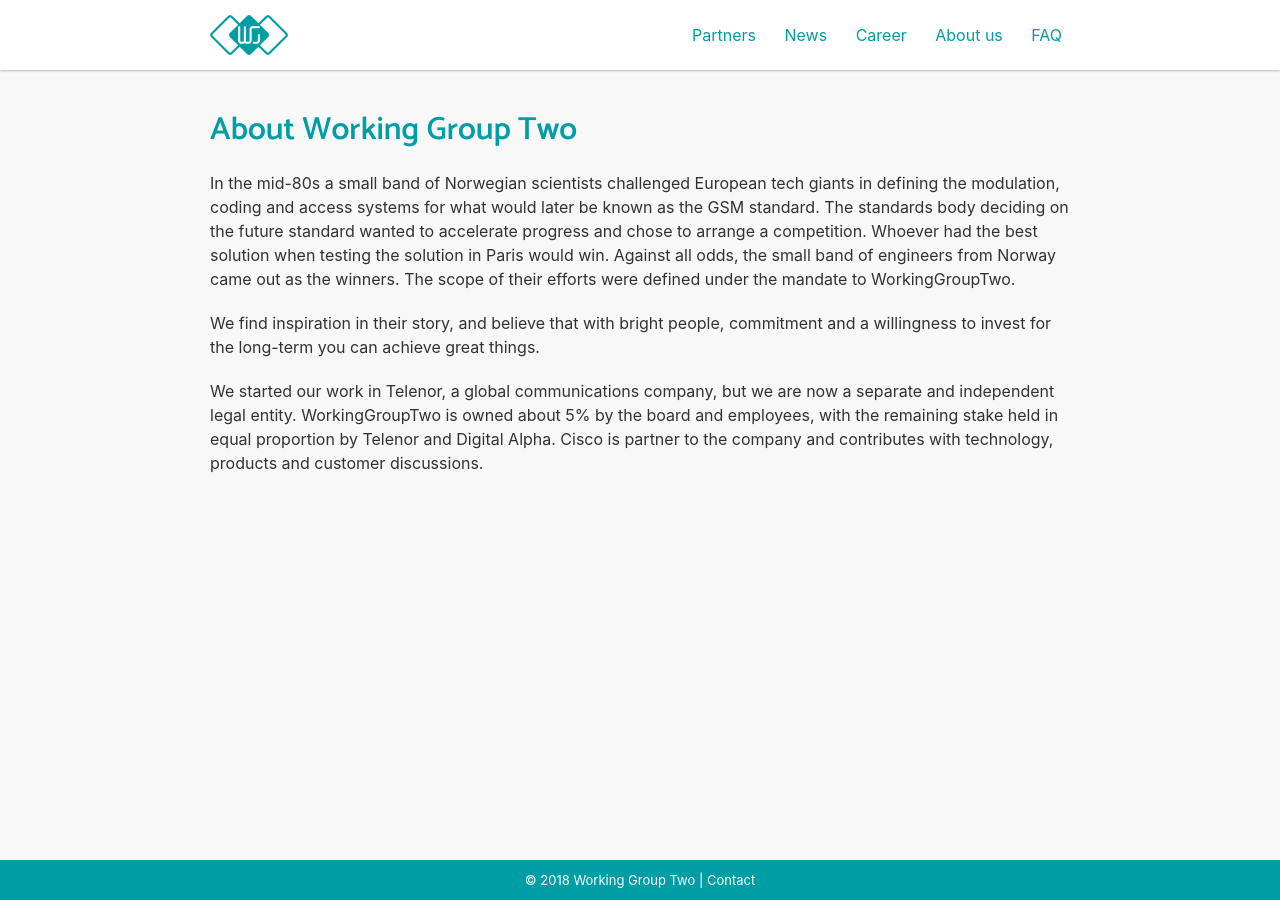
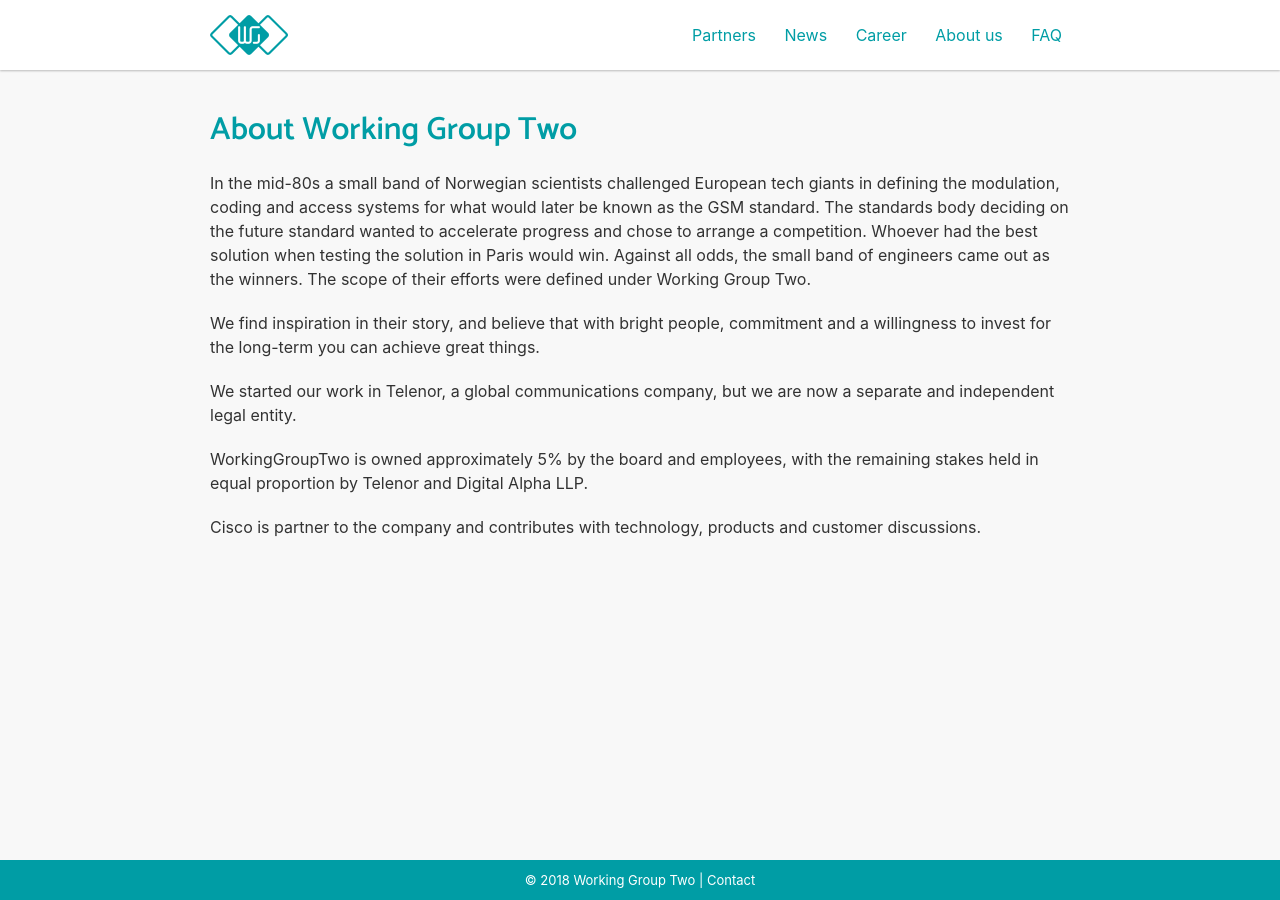
Before and after one commit to working-group-two/engineering-blog, a Jekyll site: the page built from pages/about.md, in a window 1280 px wide. Built offline with Jekyll 4.4.1, drawn with Linux system fonts in a browser that asks for light colours; nearby versions of some CDN libraries.

Commit message:
Update about.md
simple text edits only

```diff
--- a/pages/about.md
+++ b/pages/about.md
@@ -6,8 +6,12 @@
 
 # About Working Group Two
 
-In the mid-80s a small band of Norwegian scientists challenged European tech giants in defining the modulation, coding and access systems for what would later be known as the GSM standard. The standards body deciding on the future standard wanted to accelerate progress and chose to arrange a competition. Whoever had the best solution when testing the solution in Paris would win. Against all odds, the small band of engineers from Norway came out as the winners. The scope of their efforts were defined under the mandate to WorkingGroupTwo.
+In the mid-80s a small band of Norwegian scientists challenged European tech giants in defining the modulation, coding and access systems for what would later be known as the GSM standard. The standards body deciding on the future standard wanted to accelerate progress and chose to arrange a competition. Whoever had the best solution when testing the solution in Paris would win. Against all odds, the small band of engineers came out as the winners. The scope of their efforts were defined under Working Group Two.
 
 We find inspiration in their story, and believe that with bright people, commitment and a willingness to invest for the long-term you can achieve great things.
 
-We started our work in Telenor, a global communications company, but we are now a separate and independent legal entity. WorkingGroupTwo is owned about 5% by the board and employees, with the remaining stake held in equal proportion by Telenor and Digital Alpha. Cisco is partner to the company and contributes with technology, products and customer discussions.
+We started our work in Telenor, a global communications company, but we are now a separate and independent legal entity.
+
+WorkingGroupTwo is owned approximately 5% by the board and employees, with the remaining stakes held in equal proportion by Telenor and Digital Alpha LLP.
+
+Cisco is partner to the company and contributes with technology, products and customer discussions.
```
